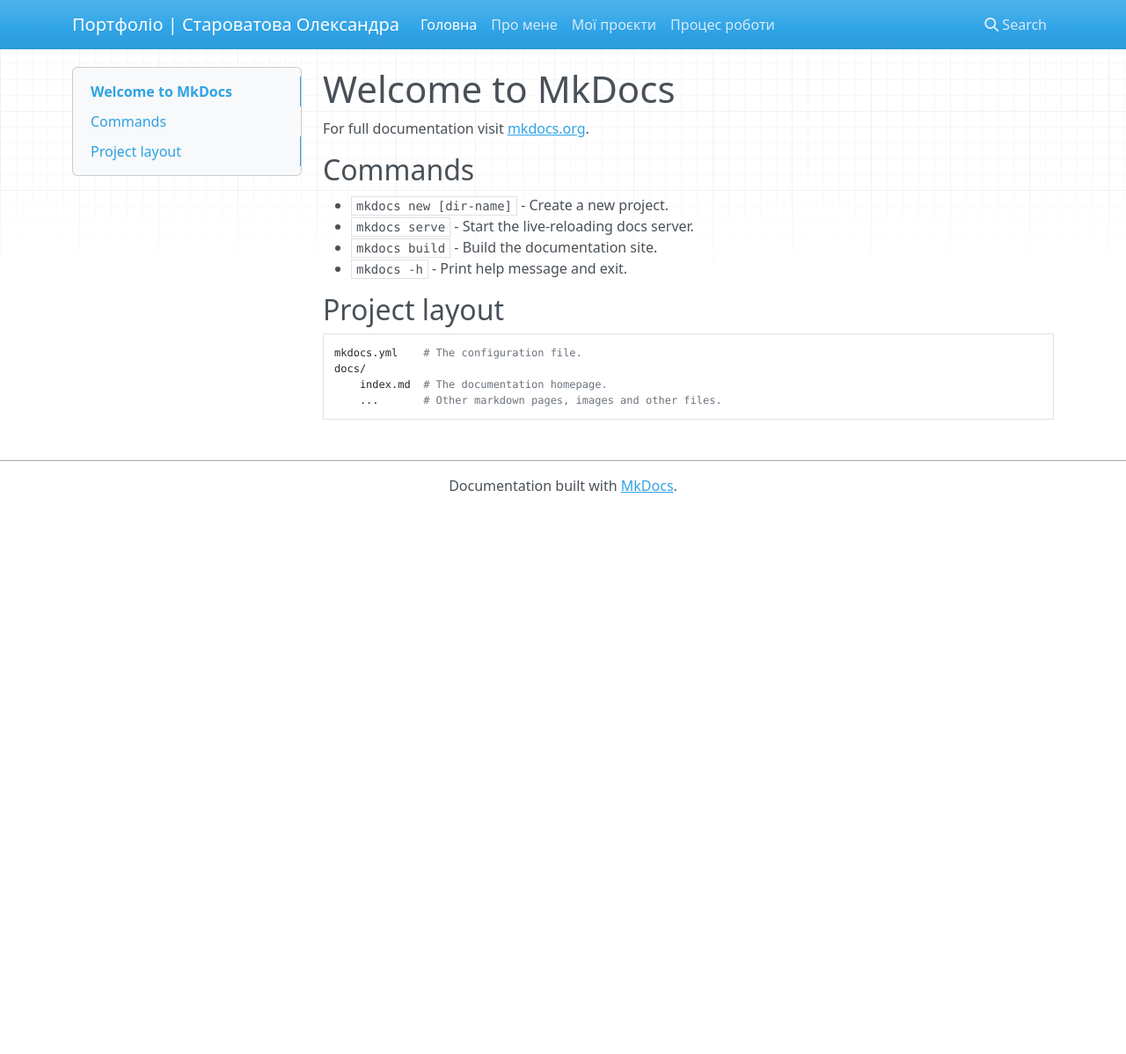
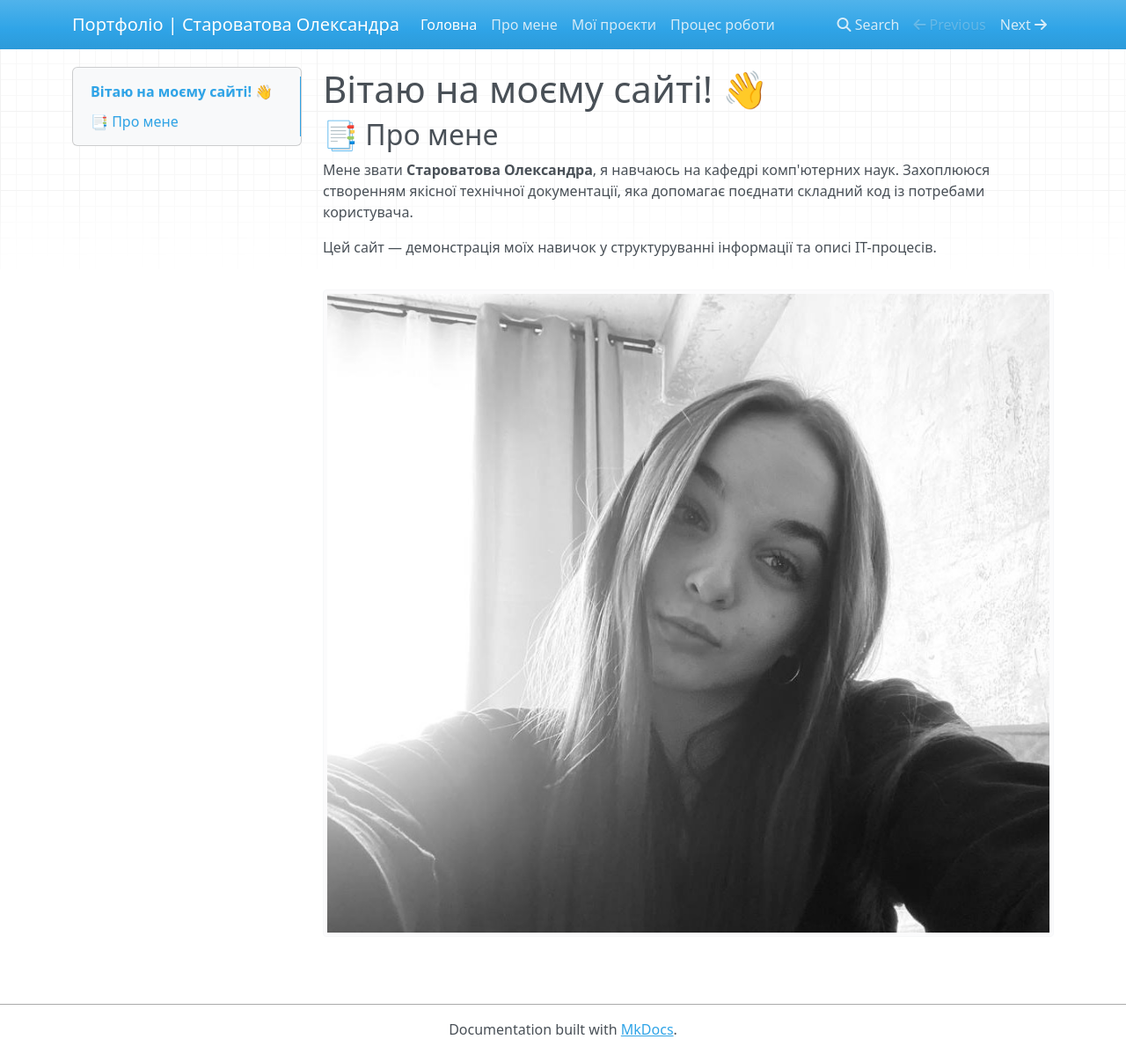
Before and after one commit to byOlexandra/starovatova-portfolio, an MkDocs documentation site: the page built from docs/index.md, in a window 1280 px wide and 1198 px high. Shown: the whole window at 88% size. Built offline with MkDocs 1.6.1, drawn with Linux system fonts in a browser that asks for light colours; nearby versions of some CDN libraries.

Commit message:
About file init

```diff
--- a/docs/index.md
+++ b/docs/index.md
@@ -1,17 +1,9 @@
-# Welcome to MkDocs
+# Вітаю на моєму сайті! 👋
 
-For full documentation visit [mkdocs.org](https://www.mkdocs.org).
+## 📑 Про мене
 
-## Commands
+Мене звати **Староватова Олександра**, я навчаюсь на кафедрі комп'ютерних наук. Захоплююся створенням якісної технічної документації, яка допомагає поєднати складний код із потребами користувача.
 
-* `mkdocs new [dir-name]` - Create a new project.
-* `mkdocs serve` - Start the live-reloading docs server.
-* `mkdocs build` - Build the documentation site.
-* `mkdocs -h` - Print help message and exit.
+Цей сайт — демонстрація моїх навичок у структуруванні інформації та описі ІТ-процесів.
 
-## Project layout
-
-    mkdocs.yml    # The configuration file.
-    docs/
-        index.md  # The documentation homepage.
-        ...       # Other markdown pages, images and other files.
+![Alt text](images/photo.jpg)
```
Also changed, not shown: docs/about.md (added, +3 -0 lines), docs/images/photo.jpg (added), docs/images/table-excel.jpg (added).
